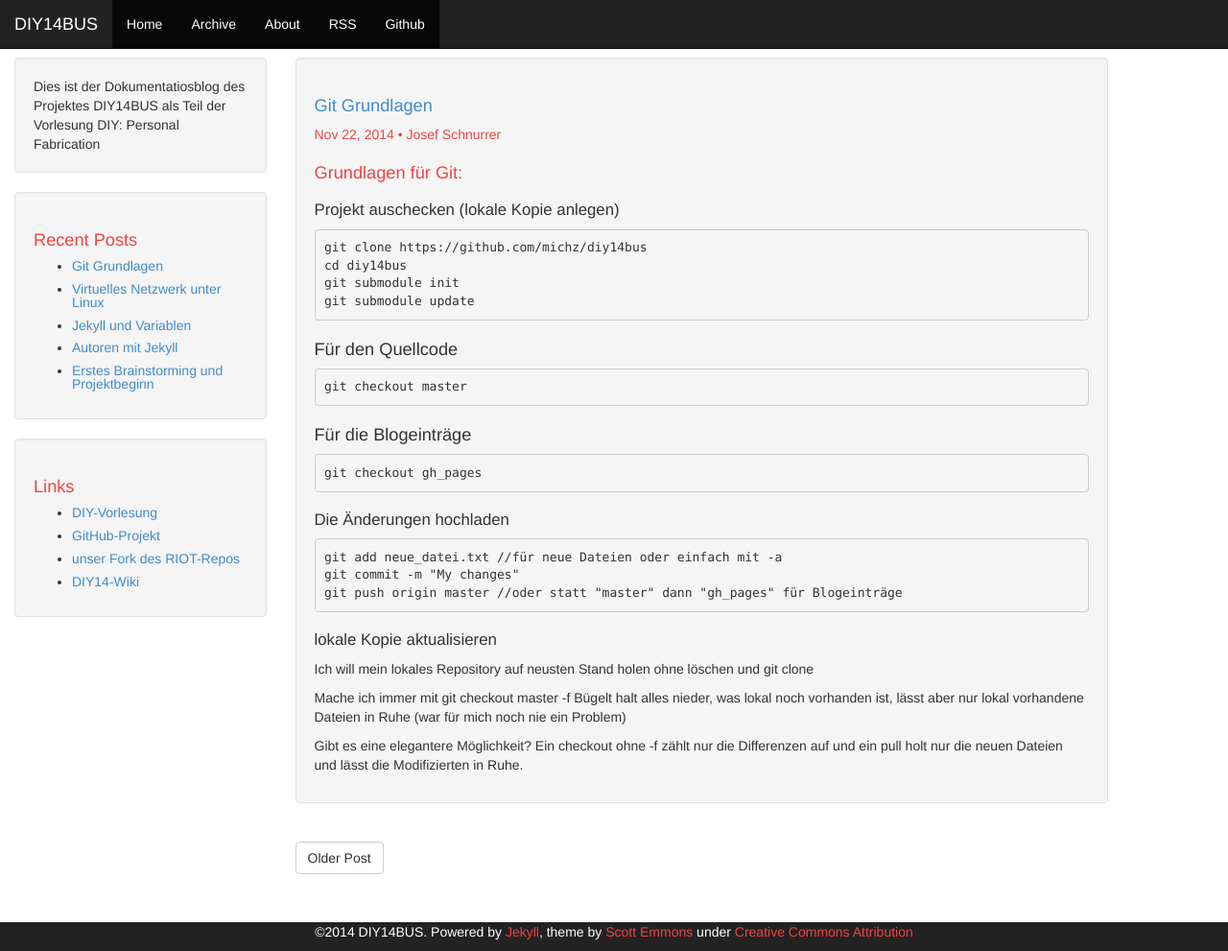
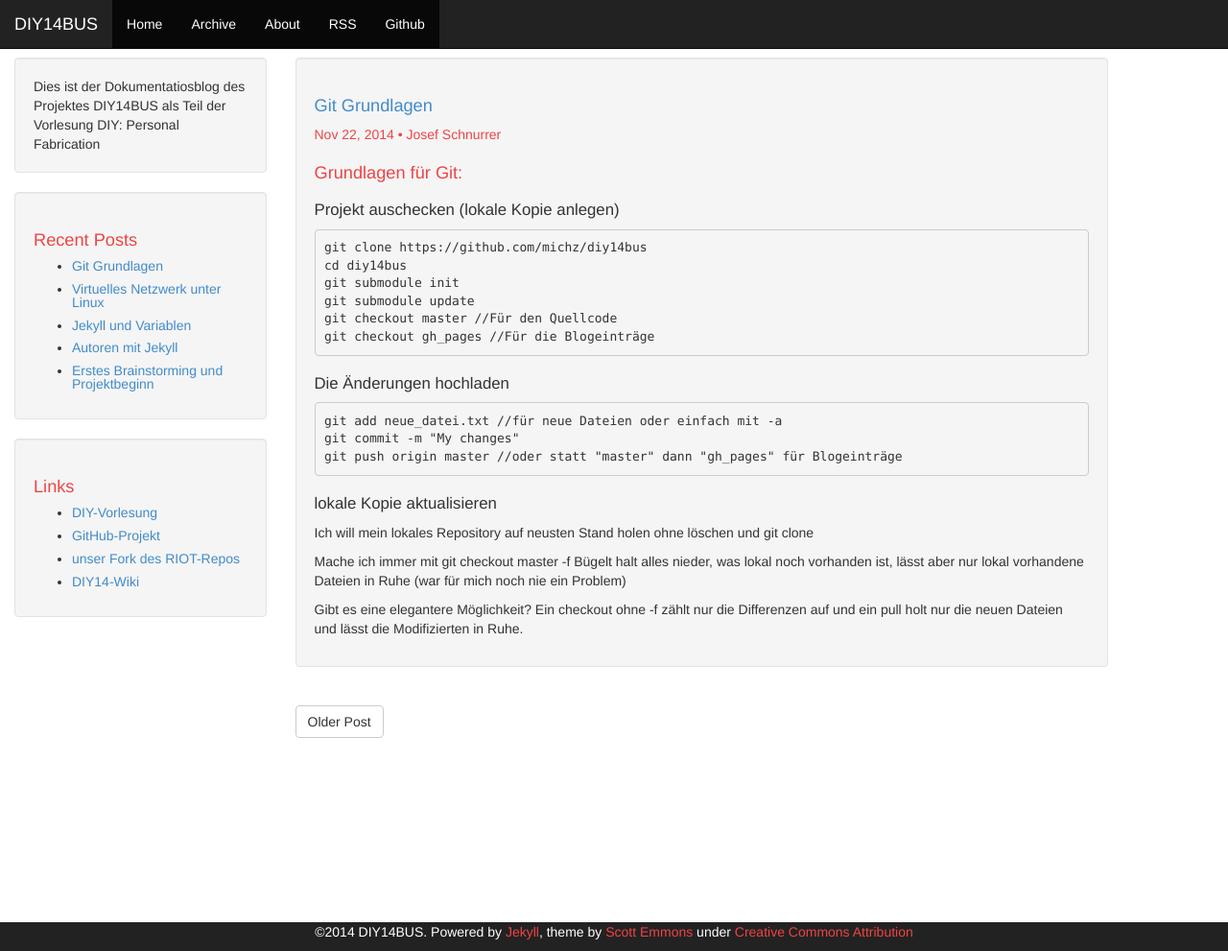
Before and after one commit to michz/diy14bus, a Jekyll site: the page built from _posts/2014-11-22-Git-Grundlagen.markdown, in a window 1280 px wide and 991 px high. Shown: the whole window at 96% size. Built offline with Jekyll 4.4.1, drawn with Linux system fonts in a browser that asks for light colours; Markdown is read by kramdown in place of the engine named in the settings.

```diff
--- a/_posts/2014-11-22-Git-Grundlagen.markdown
+++ b/_posts/2014-11-22-Git-Grundlagen.markdown
@@ -14,12 +14,8 @@ author: jschnurrer
     cd diy14bus
     git submodule init
     git submodule update
-
-### Für den Quellcode
-    git checkout master
-
-### Für die Blogeinträge
-    git checkout gh_pages
+    git checkout master //Für den Quellcode
+    git checkout gh_pages //Für die Blogeinträge
 
 ## Die Änderungen hochladen
 
```
